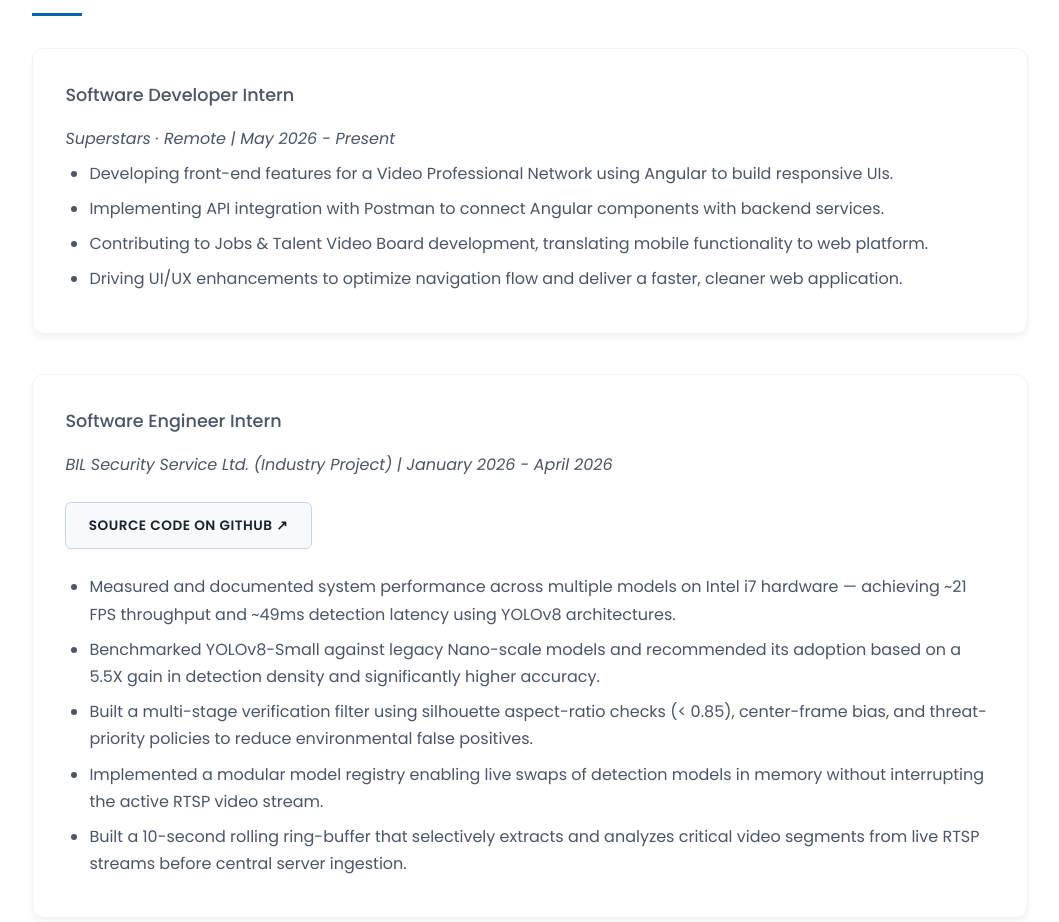
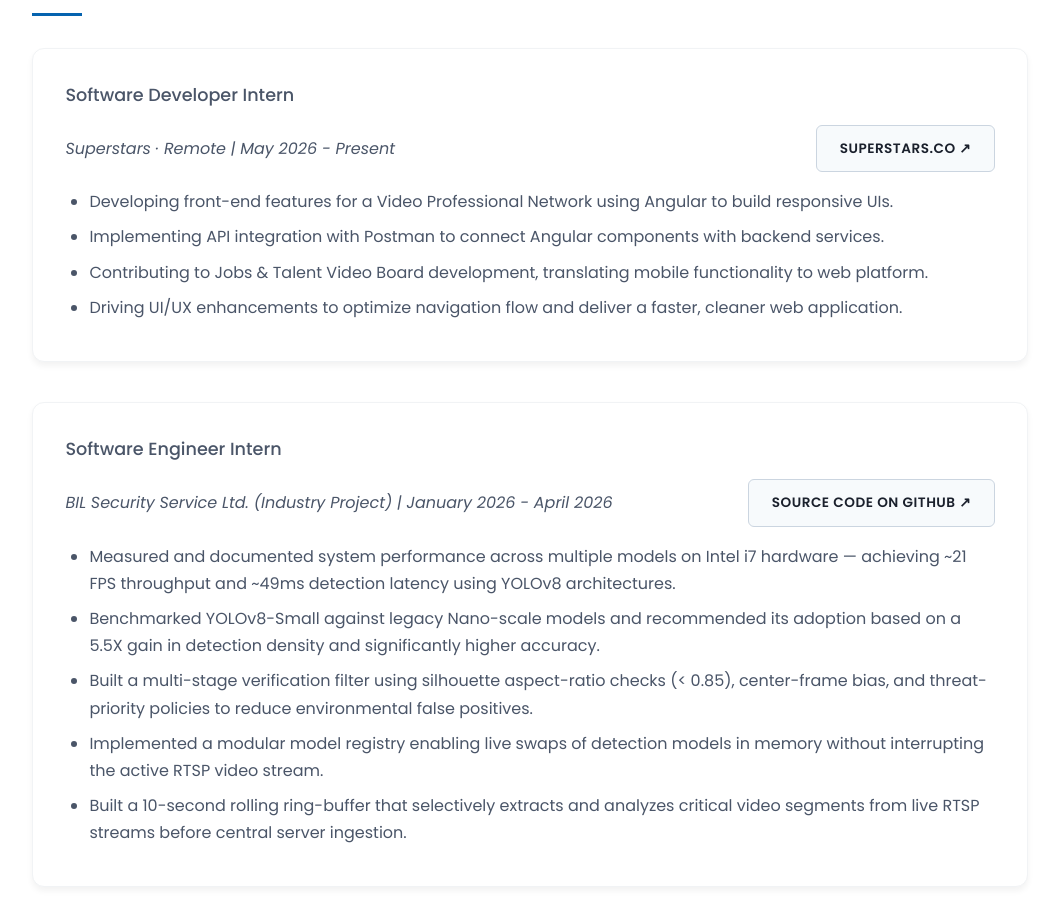
Before and after one commit to subhashyadavon/SubhashYadav, a React (Vite) app: page / in a window 1280 px wide. Shown: the part 1780-2702 px from the top of the page, without its empty margins (150-1209 px from the left). Built offline with nearby package versions, Linux system fonts and the light colour scheme.

Commit message:
Add superstars.co link and align links beside dates in Experience
Add a link to the Superstars company site, and move the source-code/
company link onto the same row as the date for both entries using the
existing .experience-header flex layout.

```diff
--- a/src/components/Experience/Experience.css
+++ b/src/components/Experience/Experience.css
@@ -65,7 +65,7 @@
 }
 
 .project-link {
-    margin: 1.5rem 0 !important;
+    margin: 0 !important;
 }
 
 .project-link a {
--- a/src/components/Experience/Experience.jsx
+++ b/src/components/Experience/Experience.jsx
@@ -7,7 +7,10 @@ const Experience = () => {
 
             <div className="experience-item">
                 <h4>Software Developer Intern</h4>
-                <p><em>Superstars · Remote | May 2026 - Present</em></p>
+                <div className="experience-header">
+                    <p><em>Superstars · Remote | May 2026 - Present</em></p>
+                    <p className="project-link"><a href="https://superstars.co/" target="_blank" rel="noopener noreferrer">superstars.co ↗</a></p>
+                </div>
                 <ul>
                     <li>Developing front-end features for a Video Professional Network using Angular to build responsive UIs.</li>
                     <li>Implementing API integration with Postman to connect Angular components with backend services.</li>
@@ -18,8 +21,10 @@ const Experience = () => {
 
             <div className="experience-item">
                 <h4>Software Engineer Intern</h4>
-                <p><em>BIL Security Service Ltd. (Industry Project) | January 2026 - April 2026</em></p>
-                <p className="project-link"><a href="https://github.com/Onyelechie/bil_security_ml" target="_blank" rel="noopener noreferrer">Source Code on GitHub ↗</a></p>
+                <div className="experience-header">
+                    <p><em>BIL Security Service Ltd. (Industry Project) | January 2026 - April 2026</em></p>
+                    <p className="project-link"><a href="https://github.com/Onyelechie/bil_security_ml" target="_blank" rel="noopener noreferrer">Source Code on GitHub ↗</a></p>
+                </div>
                 <ul>
                     <li>Measured and documented system performance across multiple models on Intel i7 hardware — achieving ~21 FPS throughput and ~49ms detection latency using YOLOv8 architectures.</li>
                     <li>Benchmarked YOLOv8-Small against legacy Nano-scale models and recommended its adoption based on a 5.5X gain in detection density and significantly higher accuracy.</li>
```
